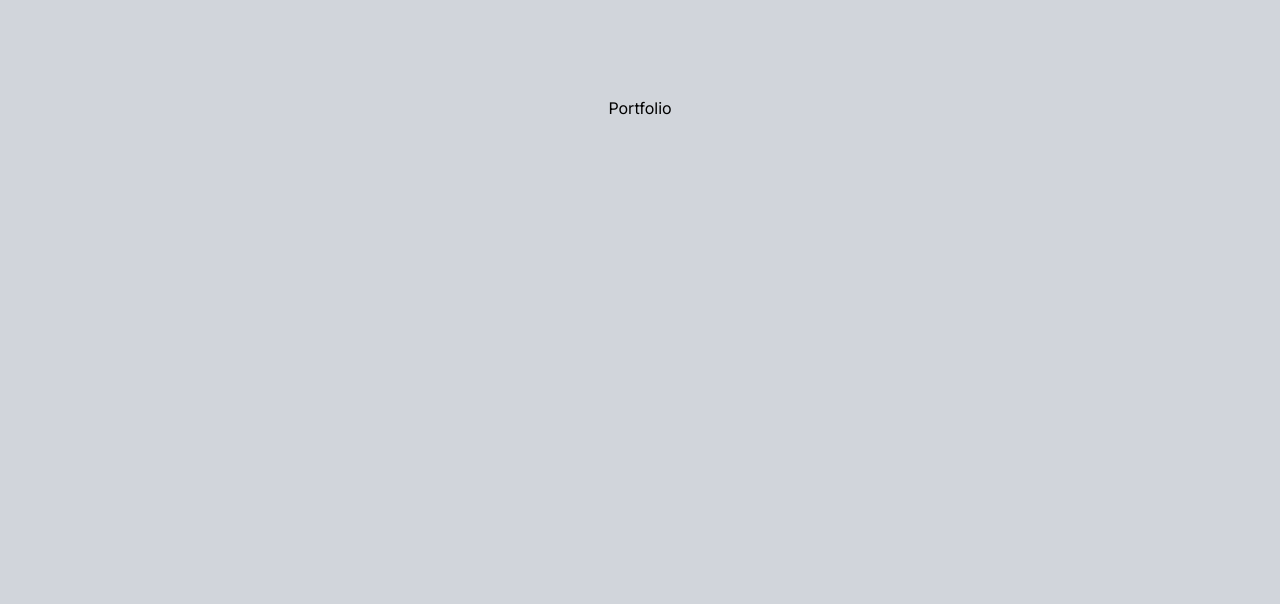
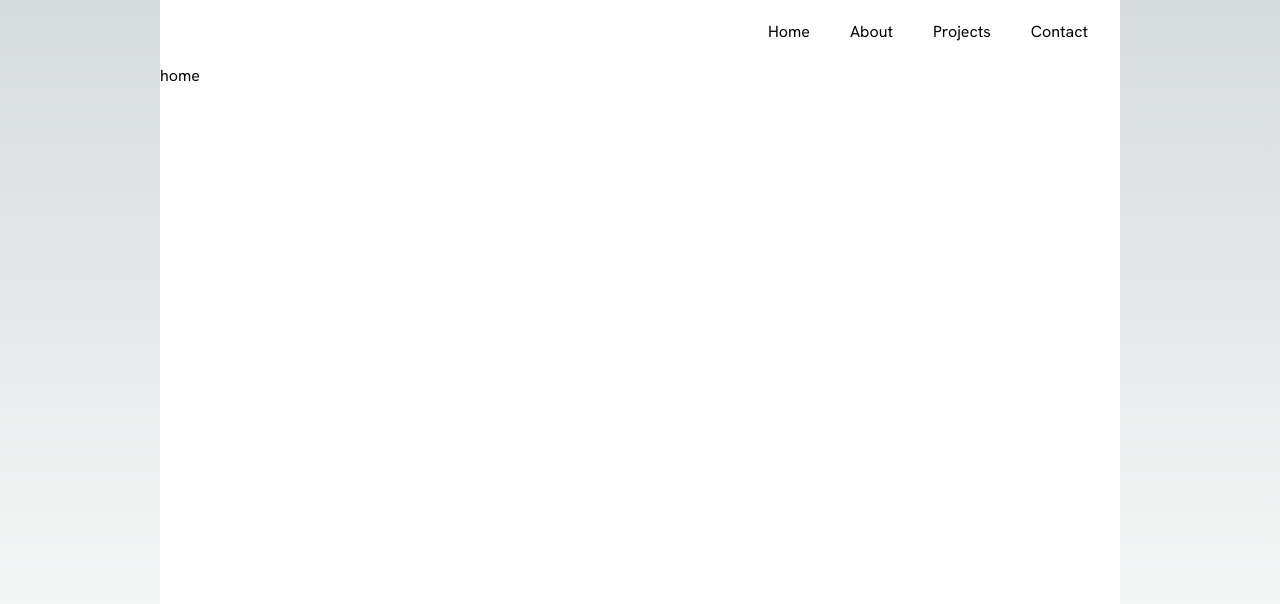
Before and after one commit to Esther-tech/portfolio-2024, a Next.js app: page / in a window 1280 px wide. Shown: the top 604 px of the page. Built offline with nearby package versions, Linux system fonts and the light colour scheme.

Commit message:
setup navbar

```diff
--- /dev/null
+++ b/app/components/navbar.tsx
@@ -0,0 +1,20 @@
+import React, { Dispatch, SetStateAction } from "react";
+
+export default function Navbar({
+  activePage,
+  setActivePage,
+}: {
+  activePage: "home" | "about" | "contact" | "projects";
+  setActivePage: Dispatch<
+    SetStateAction<"home" | "about" | "contact" | "projects">
+  >;
+}) {
+  return (
+    <div className="w-full flex justify-end gap-10 px-8 py-5 ">
+      <button onClick={() => setActivePage("home")}>Home</button>
+      <button onClick={() => setActivePage("about")}>About</button>
+      <button onClick={() => setActivePage("projects")}>Projects</button>
+      <button onClick={() => setActivePage("contact")}>Contact</button>
+    </div>
+  );
+}
--- a/app/globals.css
+++ b/app/globals.css
@@ -6,14 +6,6 @@
   --foreground-rgb: 0, 0, 0;
   --background-start-rgb: 214, 219, 220;
   --background-end-rgb: 255, 255, 255;
-}
-
-@media (prefers-color-scheme: dark) {
-  :root {
-    --foreground-rgb: 255, 255, 255;
-    --background-start-rgb: 0, 0, 0;
-    --background-end-rgb: 0, 0, 0;
-  }
 }
 
 body {
--- a/app/layout.tsx
+++ b/app/layout.tsx
@@ -1,8 +1,8 @@
 import type { Metadata } from "next";
-import { Inter } from "next/font/google";
+import { Hanken_Grotesk } from "next/font/google";
 import "./globals.css";
 
-const inter = Inter({ subsets: ["latin"] });
+const inter = Hanken_Grotesk({ subsets: ["latin"] });
 
 export const metadata: Metadata = {
   title: "Esther Siebert - Portfolio",
--- a/app/page.tsx
+++ b/app/page.tsx
@@ -1,7 +1,23 @@
+"use client";
+import { useState } from "react";
+import Navbar from "./components/navbar";
+
+const Component = {
+  home: <div>home</div>,
+  about: <div>about</div>,
+  contact: <div>contact</div>,
+  projects: <div>projects</div>,
+};
+
 export default function Home() {
+  const [activePage, setActivePage] = useState<
+    "home" | "about" | "contact" | "projects"
+  >("home");
+  const ActiveComponent = () => Component[activePage];
   return (
-    <main className="flex min-h-screen flex-col items-center justify-between p-24 bg-gray-300">
-      <h1>Portfolio</h1>
+    <main className="flex min-h-screen flex-col bg-white w-9/12 mx-auto">
+      <Navbar activePage={activePage} setActivePage={setActivePage} />
+      <ActiveComponent />
     </main>
   );
 }
--- /dev/null
+++ b/app/pages/home/hero.tsx
@@ -0,0 +1,5 @@
+import React from "react";
+
+export default function home() {
+  return <div>home</div>;
+}
```
Also changed, not shown: app/pages/about/about.tsx (added), app/pages/contact/contact.tsx (added), app/pages/projects/projectPage.tsx (added).
